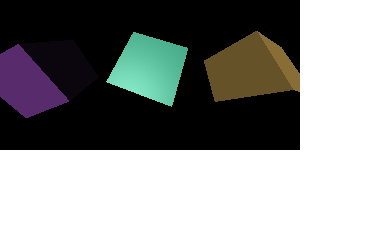
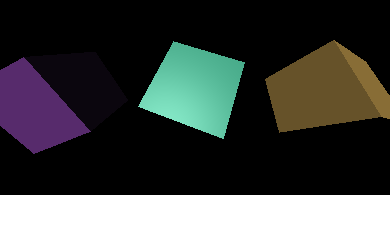
Before and after one commit to alextownson/reality-labs, a website built with webpack: page src/index.html in a window 390 px wide. Built offline with nearby package versions, Linux system fonts and the light colour scheme.

Commit message:
three.js fundamentals - responsive design

```diff
--- a/src/index.js
+++ b/src/index.js
@@ -43,8 +43,27 @@ function main() {
         makeInstance(geometry, 0xaa8844, 2)
     ];
 
+    function resizeRendererToDisplaySize(renderer) {
+        const canvas = renderer.domElement;
+        const pixelRatio = window.devicePixelRatio;
+        const width = canvas.clientWidth * pixelRatio | 0;
+        const height = canvas.clientHeight * pixelRatio | 0;
+        const needResize = canvas.width !== width || canvas.height !== height;
+        if (needResize) {
+            renderer.setSize(width, height, false);
+        }
+        return needResize;
+    }
+
     function render(time) {
         time *= 0.001;
+
+        if (resizeRendererToDisplaySize(renderer)) {
+            const canvas = renderer.domElement;
+            camera.aspect = canvas.clientWidth / canvas.clientHeight;
+            camera.updateProjectionMatrix();
+        }
+
 
         cubes.forEach((cube, ndx) => {
             const speed = 1 + ndx * .1;
--- a/src/styles/index.css
+++ b/src/styles/index.css
@@ -2,4 +2,11 @@ body {
     margin: 0;
     padding: 0;
     box-sizing: border-box;
+    height: 100%;
 }
+
+#c {
+    width: 100%;
+    height: 100%;
+    display: block;
+}
```
